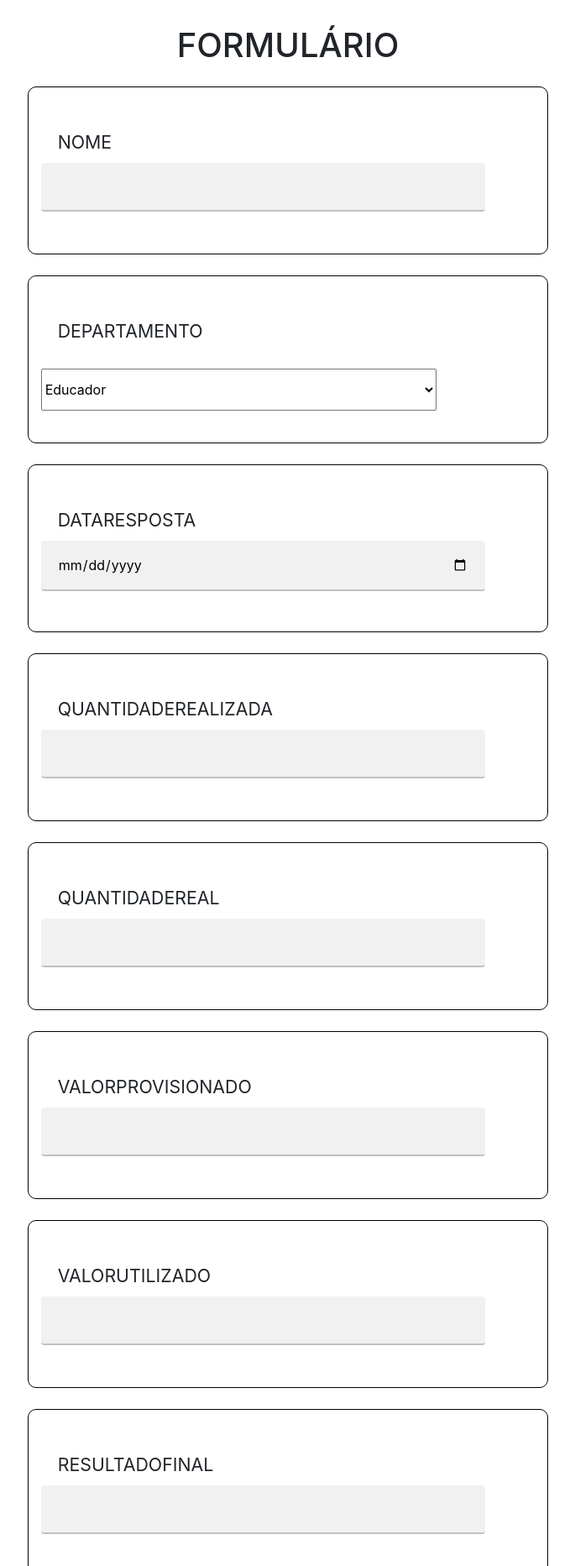
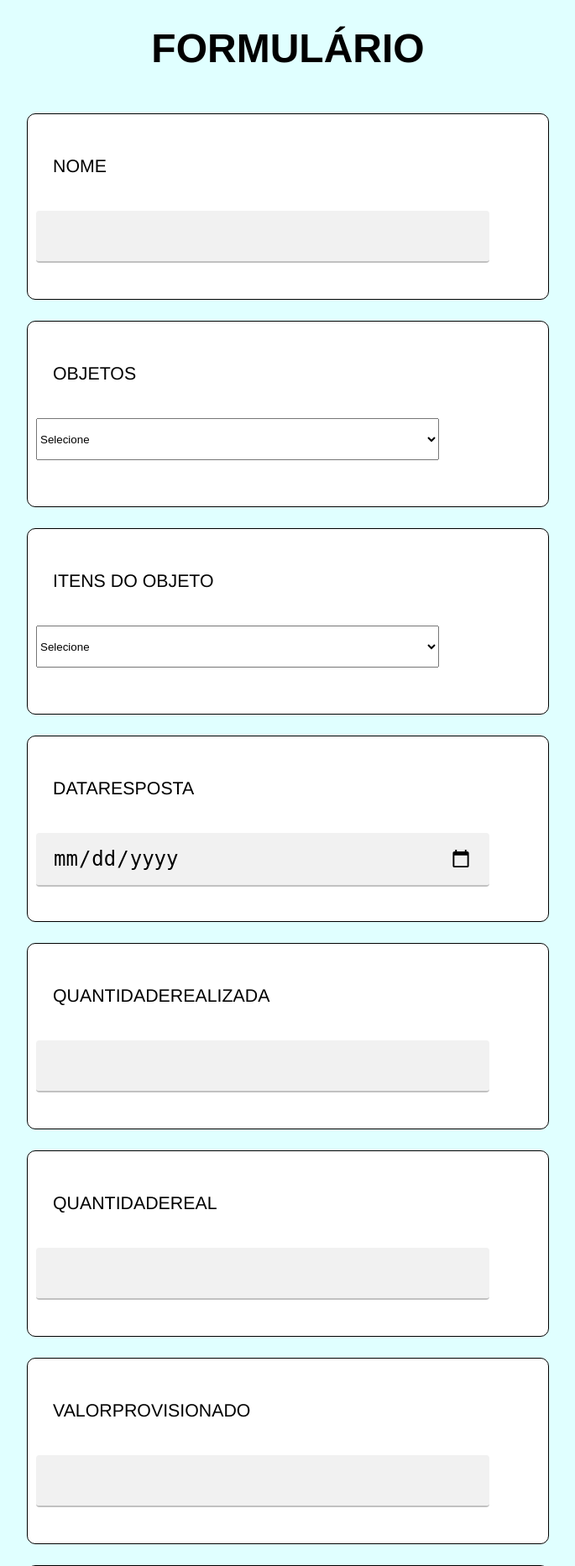
Before and after one commit to eduardo8457/form-in-flask-Mysql, a Flask app: page / in a window 1280 px wide. Shown: the top 1865 px of the page at 84% size, without its empty margins (297-982 px from the left). Run offline with Flask 2, Linux system fonts and the light colour scheme; some libraries are stand-ins or nearby versions.

Commit message:
Adicionar Select Dinamico no Html

```diff
--- a/templates/index.html
+++ b/templates/index.html
@@ -6,15 +6,14 @@
     <meta name="viewport" content="width=device-width, initial-scale=1.0">
     <meta http-equiv="X-UA-Compatible" content="ie=edge">
     <link rel="stylesheet" href="{{ url_for('static',filename='estilo.css') }}">
-    <link rel="stylesheet" href="{{url_for('static', filename= 'css/bootstrap.min.css') }}">
-    <!-- <link href="https://stackpath.bootstrapcdn.com/bootstrap/4.4.1/css/bootstrap.min.css" rel="stylesheet"> -->
+    <script src=" {{url_for('static', filename='script.js')}}"></script>
     <title>Formulário</title>
 </head>
 
 <body>
 
     <div class="primary-div">
-        <form method="POST" action="" class="form1">
+        <form method="POST" action="#" name="formulario1" class="form1">
 
             <h1>FORMULÁRIO</h1>
             <div class="container">
@@ -23,13 +22,20 @@
             </div>
 
             <div class="container">
-                <label for="">Departamento</label>
-                <select id="myList" name="Departamento" class="select1">
-                        <option value="1">Educador</option>
-                        <option value="2">Desenvolvedor</option>
-                        <option value="3">Taxista</option>
-                        <option value="4">Jogador</option>
+                <label for="">Objetos</label>
+                <select id="myList" name="Departamento" onchange="menuDinamico()" class="select1">
+                        <option value="0">Selecione</option>
+                        <option value="1">Desenvolvedor</option>
+                        <option value="2">idiomas</option>
+                        <option value="3">linguagens de dominio</option>
+                        <option value="4">Frameworks</option>
                     </select> <br>
+            </div>
+            <div class="container">
+                <label for="">Itens do Objeto</label>
+                <select class="select1" name="dinamico" name="Departamento1">
+                    <option value="-">Selecione</option>
+                </select>
             </div>
 
             <div class="container">
```
